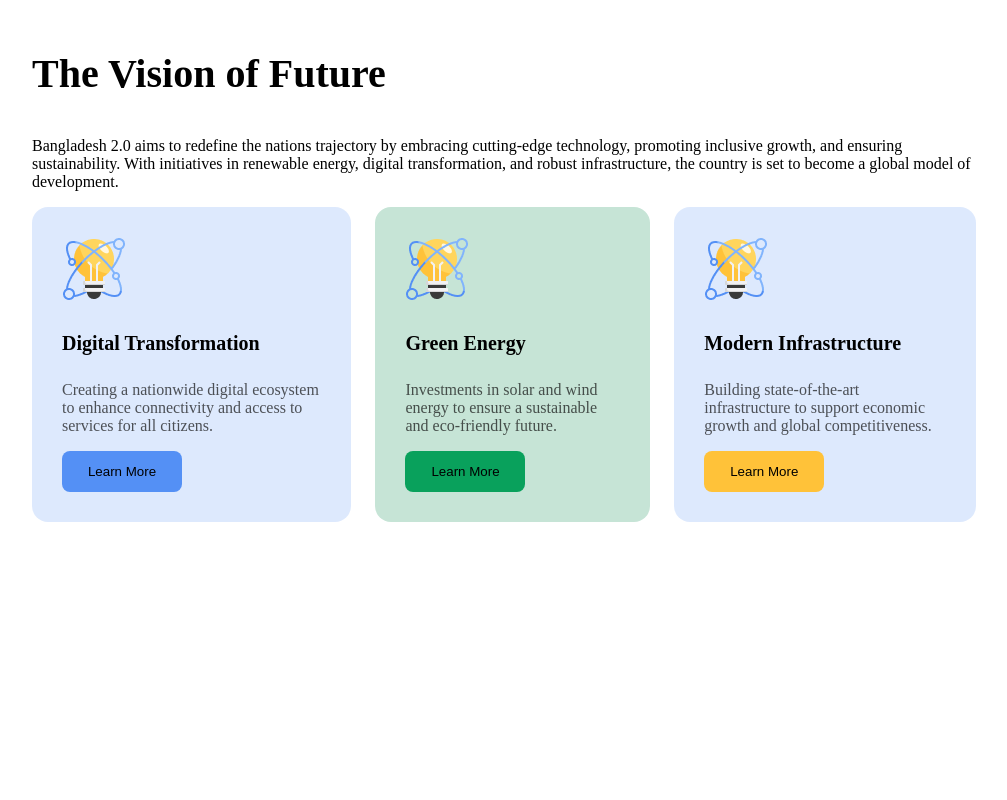
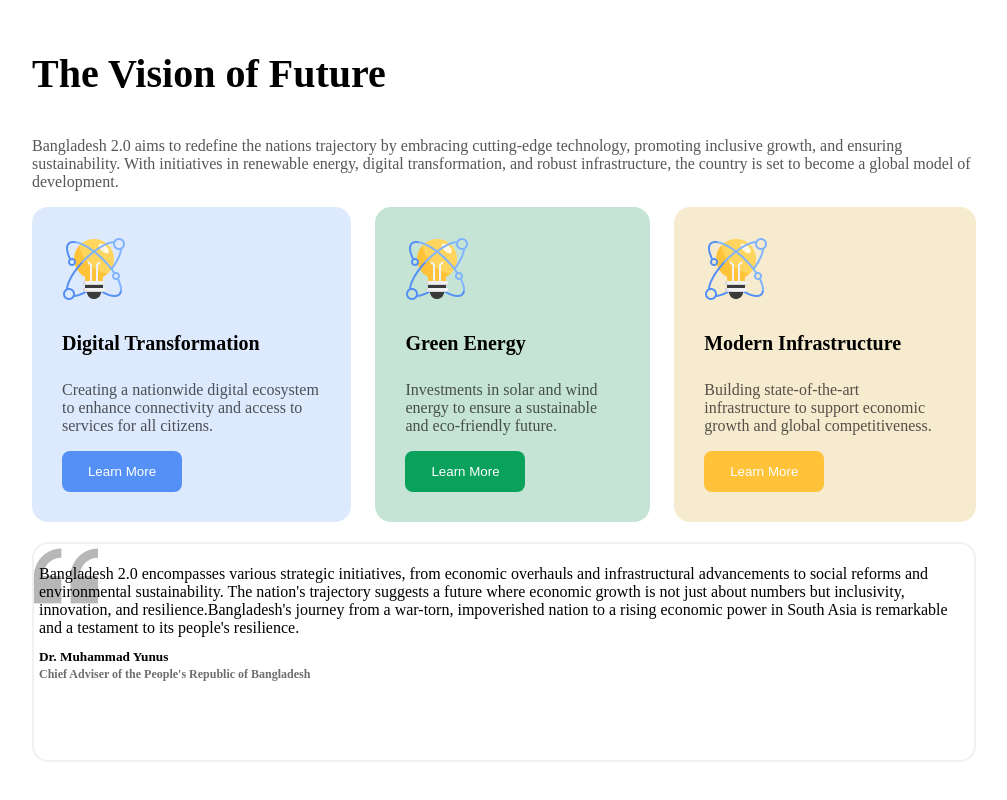
Before and after one commit to nusrathumaira12/assingment-one, a plain HTML site: page index.html in a window 1280 px wide. Shown: the part 758-1558 px from the top of the page, without its empty margins (136-1143 px from the left). Before the commit the page ends 1380 px from the top, so only its background shows below. Drawn offline with Linux system fonts and the light colour scheme.

Commit message:
added challenge quote

```diff
--- a/index.html
+++ b/index.html
@@ -20,8 +20,8 @@
     </header>
     <main>
 <section class="visions">
-    <h3 class="vision-title text">The Vision of Future</h3>
-    <p class="vision-description text">Bangladesh 2.0 aims to redefine the nations trajectory by embracing cutting-edge technology, promoting inclusive growth, and ensuring sustainability. With initiatives in renewable energy, digital transformation, and robust infrastructure, the country is set to become a global model of development.</p>
+    <h3 class="vision-title">The Vision of Future</h3>
+    <p class="vision-description">Bangladesh 2.0 aims to redefine the nations trajectory by embracing cutting-edge technology, promoting inclusive growth, and ensuring sustainability. With initiatives in renewable energy, digital transformation, and robust infrastructure, the country is set to become a global model of development.</p>
 
     <div class="technology-container">
 
@@ -37,12 +37,22 @@
             <p class="tech-description">Investments in solar and wind energy to ensure a sustainable and eco-friendly future.</p>
             <button class="btn-2 hw">Learn More</button>
         </div>
-        <div class="technology">
+        <div class="technology" id="yellow">
             <img src="assets/card-icon.png" alt="">
             <h4 class="tech-title">Modern Infrastructure</h4>
             <p class="tech-description">Building state-of-the-art infrastructure to support economic growth and global competitiveness.</p>
             <button class="btn-3 hw">Learn More</button>
         </div>
+
+    </div>
+
+    <div class="challenge">
+
+    <p class="challenge-description">Bangladesh 2.0 encompasses various strategic initiatives, from economic overhauls and infrastructural advancements to social reforms and environmental sustainability. The nation's trajectory suggests a future where economic growth is not just about numbers but inclusivity, innovation, and resilience.Bangladesh's journey from a war-torn, impoverished nation to a rising economic power in South Asia is remarkable and a testament to its people's resilience.
+
+        </p>
+        <h5 class="challenge-title">Dr. Muhammad Yunus</h5>
+        <h6 class="challenge-subtitle">Chief Adviser of the People's Republic of Bangladesh</h6>
     </div>
 </section>
     </main>
--- a/styles/style.css
+++ b/styles/style.css
@@ -1,3 +1,5 @@
+
+
 .banner{
     display: flex;
     justify-content: space-between;
@@ -90,12 +92,15 @@
 }
 .btn-1{
     background-color: #5490F5;
+    color: #FFFFFF;
 }
 .btn-2{
-    background-color: #09A15C
+    background-color: #09A15C;
+     color: #FFFFFF;
 }
 .btn-3{
 background-color: #FFC239;
+color: #FFFFFF;
 }
 button{
     border: none;
@@ -108,3 +113,39 @@ button{
     height: 41px;
     width: 120px;
 }
+.vision-description{
+color: rgba(14, 14, 14, 0.7);
+}
+#yellow{
+    background-color: #F7EBCF;
+}
+.challenge{
+    background-image: url(../assets/quote-bg.png);
+    height: 206px;
+    max-width: 1280px;
+  padding: 10px;
+    border-radius: 16px;
+    border: none;
+     background-repeat: no-repeat;
+    background-position: top left;
+   border: 2px solid #F1F1F3;
+   margin-top: 20px;
+   padding: 5px;
+   object-fit: cover;
+
+}
+.challenge-description{
+  margin-bottom: 0px;
+    font-size: 16px;
+
+   }
+   .challenge-subtitle{
+    color: rgba(14, 14, 14, 0.6);
+    font-size: 12px;
+    margin-top: 2px;
+
+    }
+.challenge-title{
+margin-top: 12px;
+margin-bottom: 0px;
+}
```
